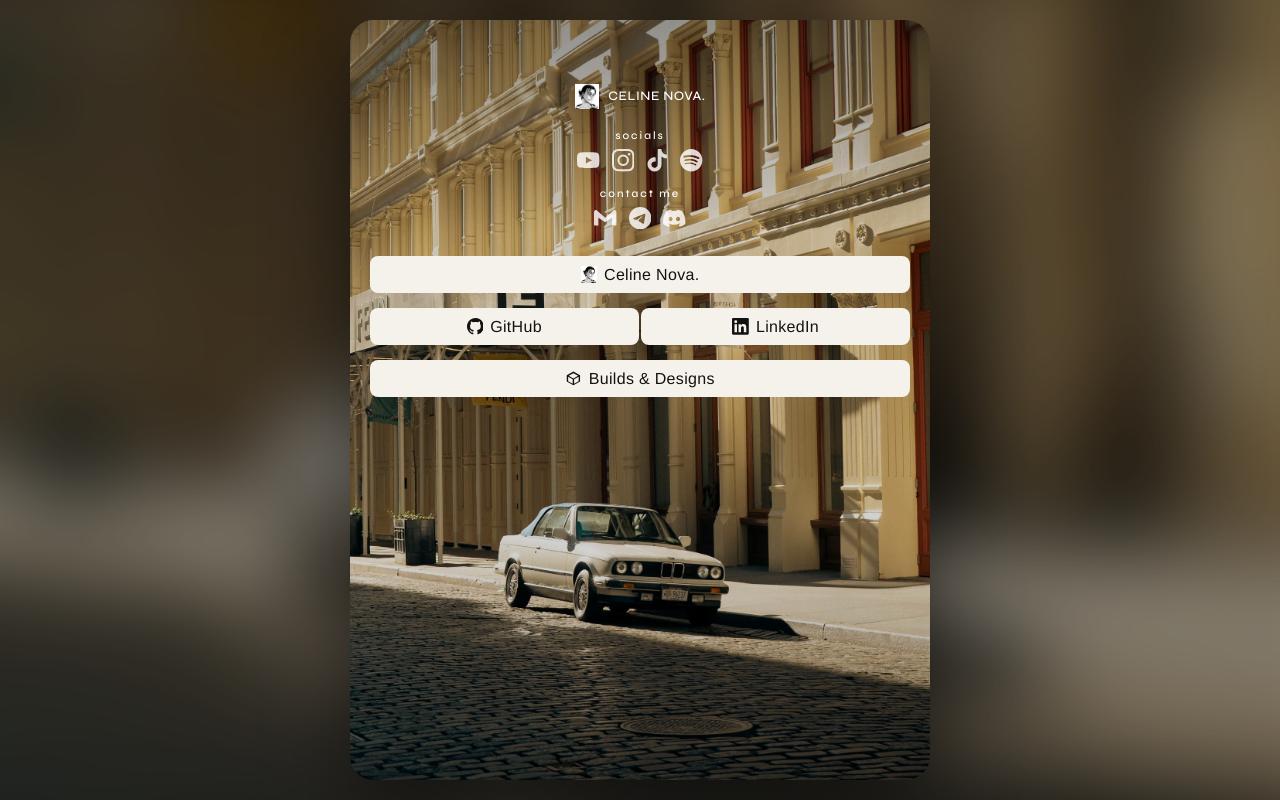
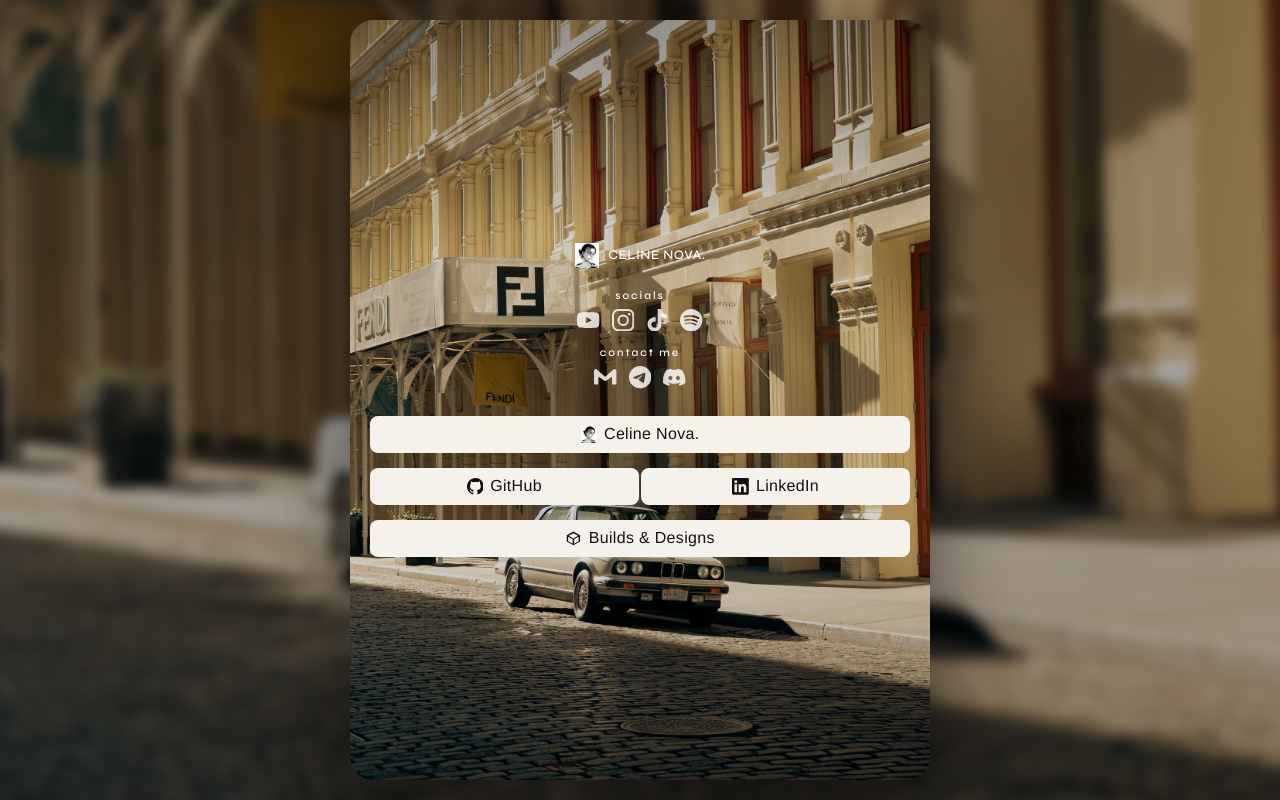
Before and after one commit to melanikshrestha-boop/celinenovalinks, a Next.js app: page / in a window 1280 px wide. Built offline with nearby package versions, Linux system fonts and the light colour scheme; no server answers.

Commit message:
Center the HUD in the phone case and fade the field, don’t mush it
36px blur turned the still into brown soup. 6px fade keeps the street
readable. The link stack sits in the middle of the case, not the top.

```diff
--- a/css/linkree.css
+++ b/css/linkree.css
@@ -149,20 +149,21 @@ body {
   }
 
   .wash .bg img {
-    filter: blur(36px) saturate(0.9);
-    transform: scale(1.18);
-    opacity: 0.72;
+    filter: blur(6px) saturate(0.95);
+    transform: scale(1.04);
+    opacity: 0.9;
   }
 
   .wash::after {
     content: "";
     position: absolute;
     inset: 0;
-    background: rgba(8, 6, 4, 0.22);
+    background: rgba(8, 6, 4, 0.28);
   }
 
   /* Match Linktree desktop card: 580px × (100svh - 2.5rem), 24px corners. */
   .stage {
+    justify-content: center;
     width: min(36.25rem, calc(100% - 2rem));
     height: calc(100svh - 2.5rem);
     border-radius: 1.5rem;
@@ -173,6 +174,8 @@ body {
     width: calc(100% - 2.5rem);
     max-width: none;
     margin-inline: auto;
+    padding-top: 1.25rem;
+    padding-bottom: 1.25rem;
     font-size: 1rem;
   }
 }
```
